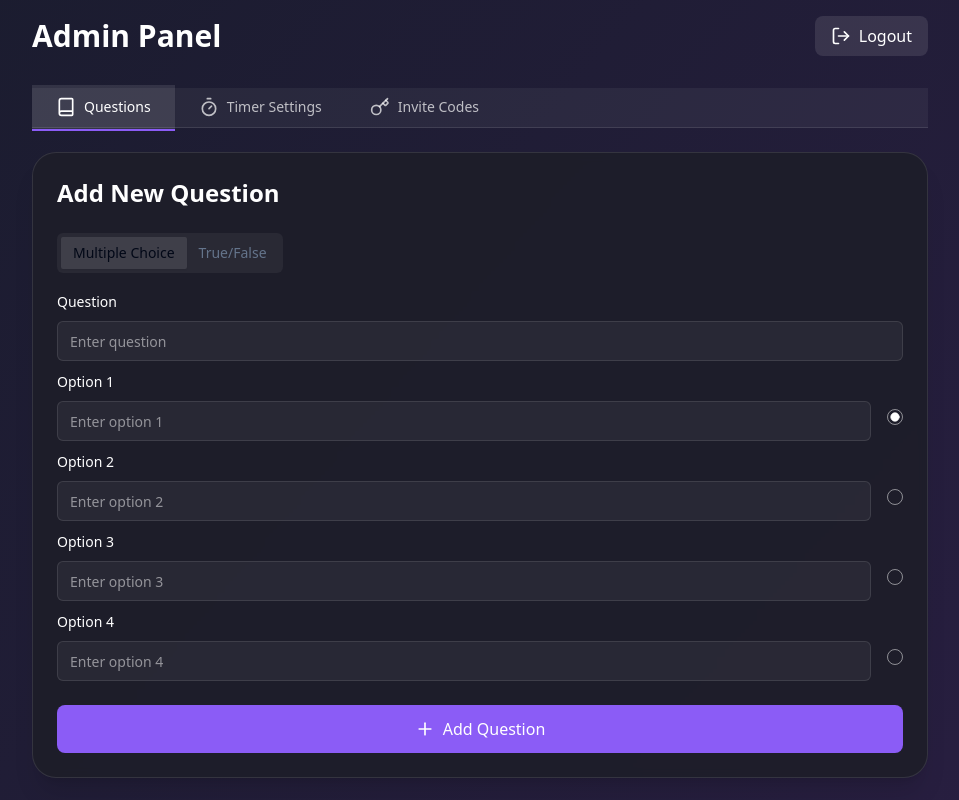
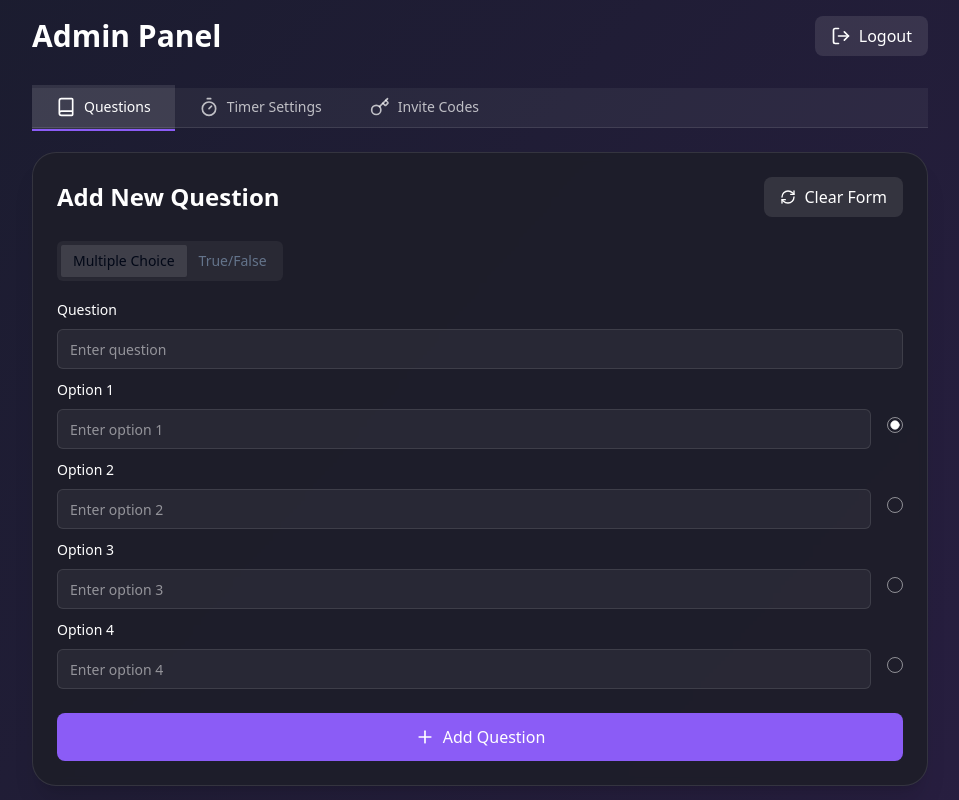
Before and after one commit to EhabShahat/quizzgo, a React (Vite) app: page /admin in a window 1280 px wide. Shown: the top 800 px of the page, without its empty margins (160-1119 px from the left). Built offline with nearby package versions, Linux system fonts and the light colour scheme.

Commit message:
Add clear form functionality
Implemented a "clear form" feature in the Admin Panel to reset all input fields in the question form. This addition enhances user experience by allowing easy clearing of the form without refreshing the page.
[skip gpt_engineer]

```diff
--- a/src/components/admin/QuestionForm.tsx
+++ b/src/components/admin/QuestionForm.tsx
@@ -2,7 +2,7 @@ import { useState, useEffect } from "react";
 import { Input } from "@/components/ui/input";
 import { RadioGroup, RadioGroupItem } from "@/components/ui/radio-group";
 import { Label } from "@/components/ui/label";
-import { Plus, Save } from "lucide-react";
+import { Plus, Save, RefreshCw } from "lucide-react";
 import { Tabs, TabsContent, TabsList, TabsTrigger } from "@/components/ui/tabs";
 import type { Question } from "@/data/questions";
 
@@ -80,9 +80,19 @@ const QuestionForm = ({ onSubmit, editingQuestion, onCancelEdit }: QuestionFormP
 
   return (
     <form onSubmit={handleSubmit} className="glass-card p-6 space-y-6">
-      <h2 className="text-2xl font-bold text-white">
-        {editingQuestion ? "Edit Question" : "Add New Question"}
-      </h2>
+      <div className="flex justify-between items-center">
+        <h2 className="text-2xl font-bold text-white">
+          {editingQuestion ? "Edit Question" : "Add New Question"}
+        </h2>
+        <button
+          type="button"
+          onClick={resetForm}
+          className="flex items-center gap-2 px-4 py-2 bg-white/10 hover:bg-white/20 rounded-lg text-white transition-colors"
+        >
+          <RefreshCw className="w-4 h-4" />
+          Clear Form
+        </button>
+      </div>
 
       <Tabs defaultValue={questionType} onValueChange={(value) => setQuestionType(value as 'multiple-choice' | 'true-false')}>
         <TabsList className="bg-white/5 border-white/10">
```
